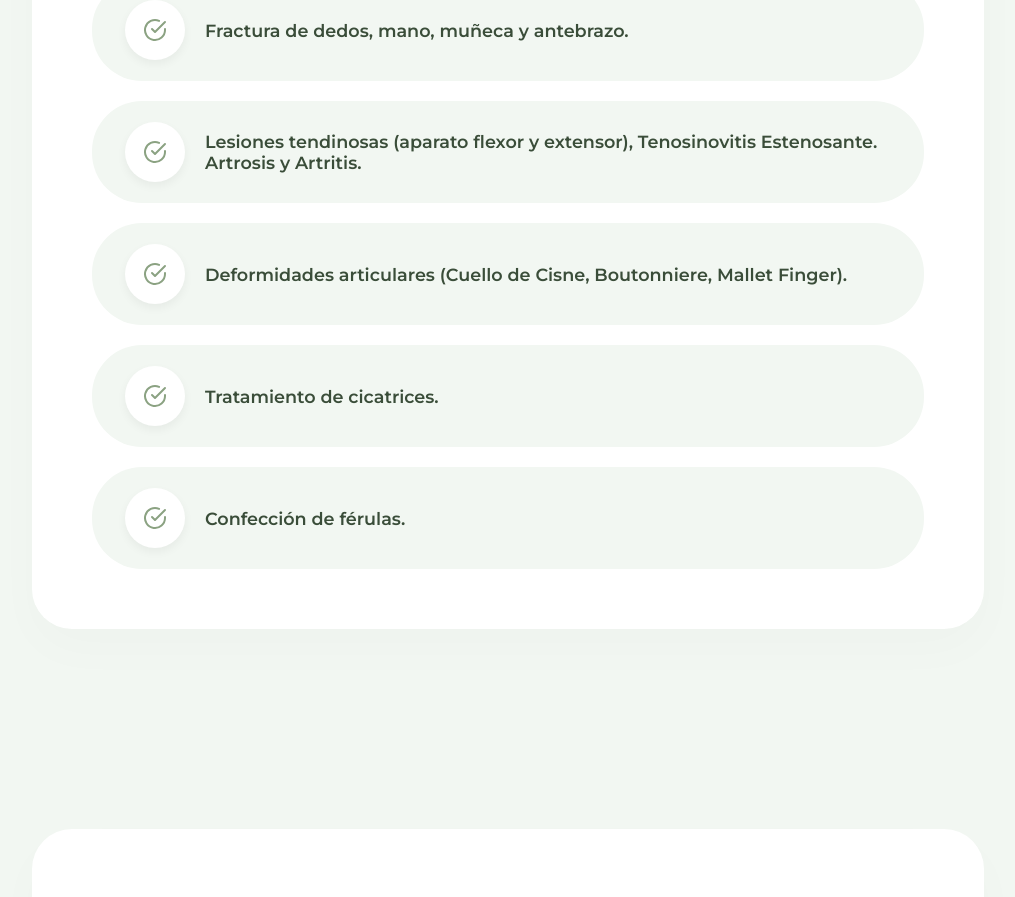
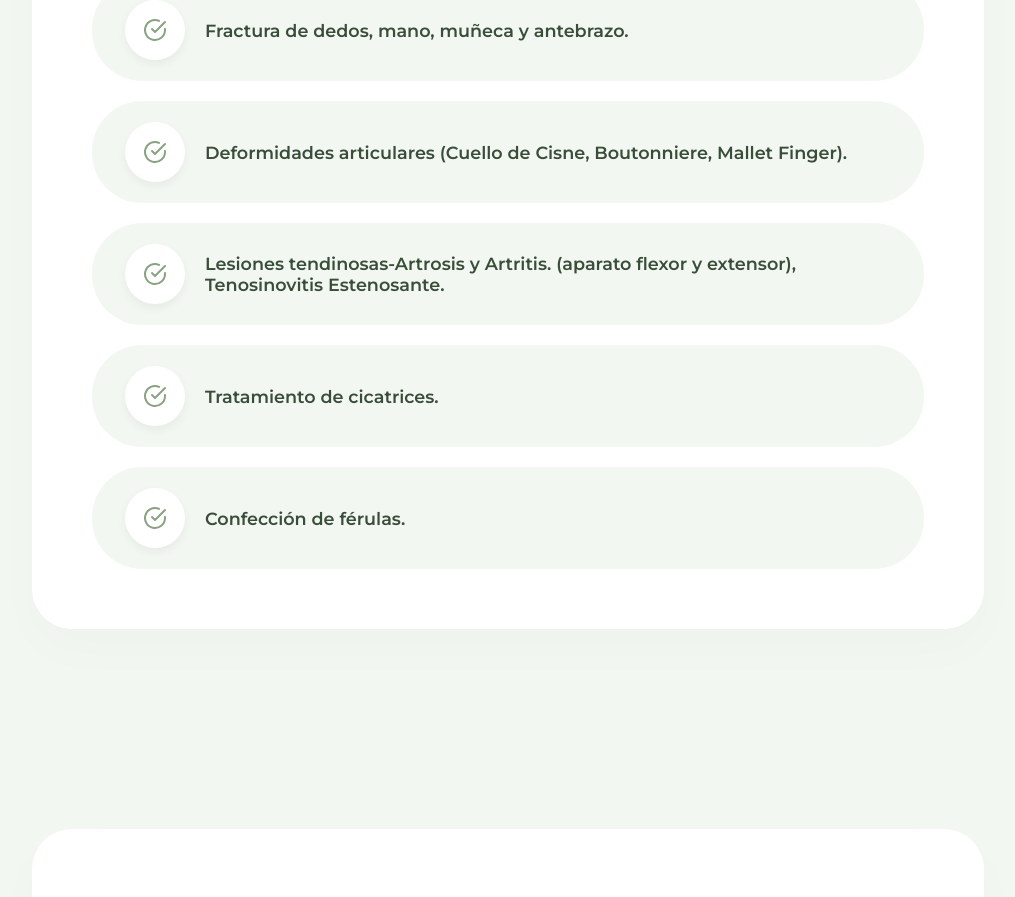
Before and after one commit to Rafasanna/Portfolio-Ma.-Azul-Sanna, a Next.js app: page / in a window 1280 px wide. Shown: the part 2840-3737 px from the top of the page, without its empty margins (132-1147 px from the left). Built offline with nearby package versions, Linux system fonts and the light colour scheme.

Commit message:
feat: update wording and swap order of rehab items

```diff
--- a/src/app/page.js
+++ b/src/app/page.js
@@ -15,8 +15,8 @@ export default function Home() {
 
   const rehabItems = [
     "Fractura de dedos, mano, muñeca y antebrazo.",
-    "Lesiones tendinosas (aparato flexor y extensor), Tenosinovitis Estenosante. Artrosis y Artritis.",
     "Deformidades articulares (Cuello de Cisne, Boutonniere, Mallet Finger).",
+    "Lesiones tendinosas-Artrosis y Artritis. (aparato flexor y extensor), Tenosinovitis Estenosante.",
     "Tratamiento de cicatrices.",
     "Confección de férulas."
   ];
```
